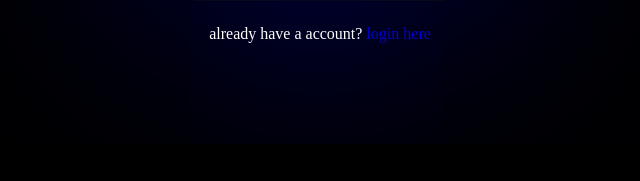
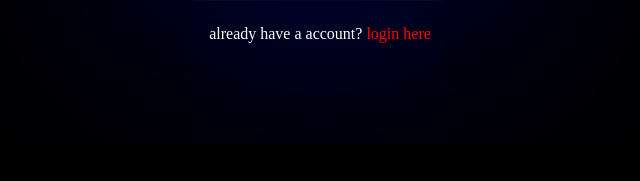
Before and after one commit to Pientje09-abe/BM03, a PHP site: page /register.html in a window 1280 px wide. Shown: the part 619-800 px from the top of the page, without its empty margins (320-960 px from the left). Run offline with PHP 8.4, Linux system fonts and the light colour scheme.

Commit message:
link made red and removed text stroke

```diff
--- a/style.css
+++ b/style.css
@@ -75,9 +75,8 @@ input[type=text], input[type=password] {
   color: white;
 }
 .link{
-  color: rgb(0, 0, 255);
+  color: rgb(255, 0, 0);
   text-decoration: none;
-  -webkit-text-stroke: 0.03vw rgb(6, 0, 69);
 }
 .tekst-link{
   color: white;
```
